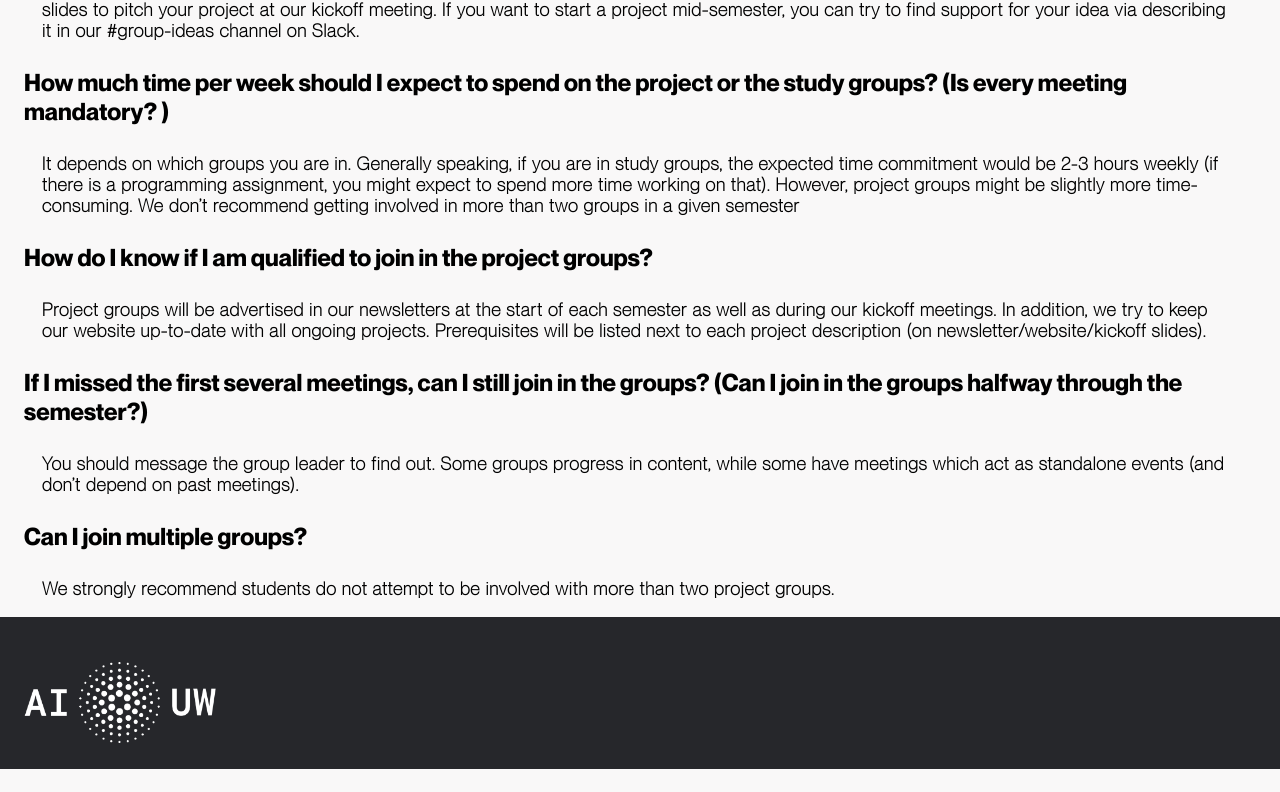
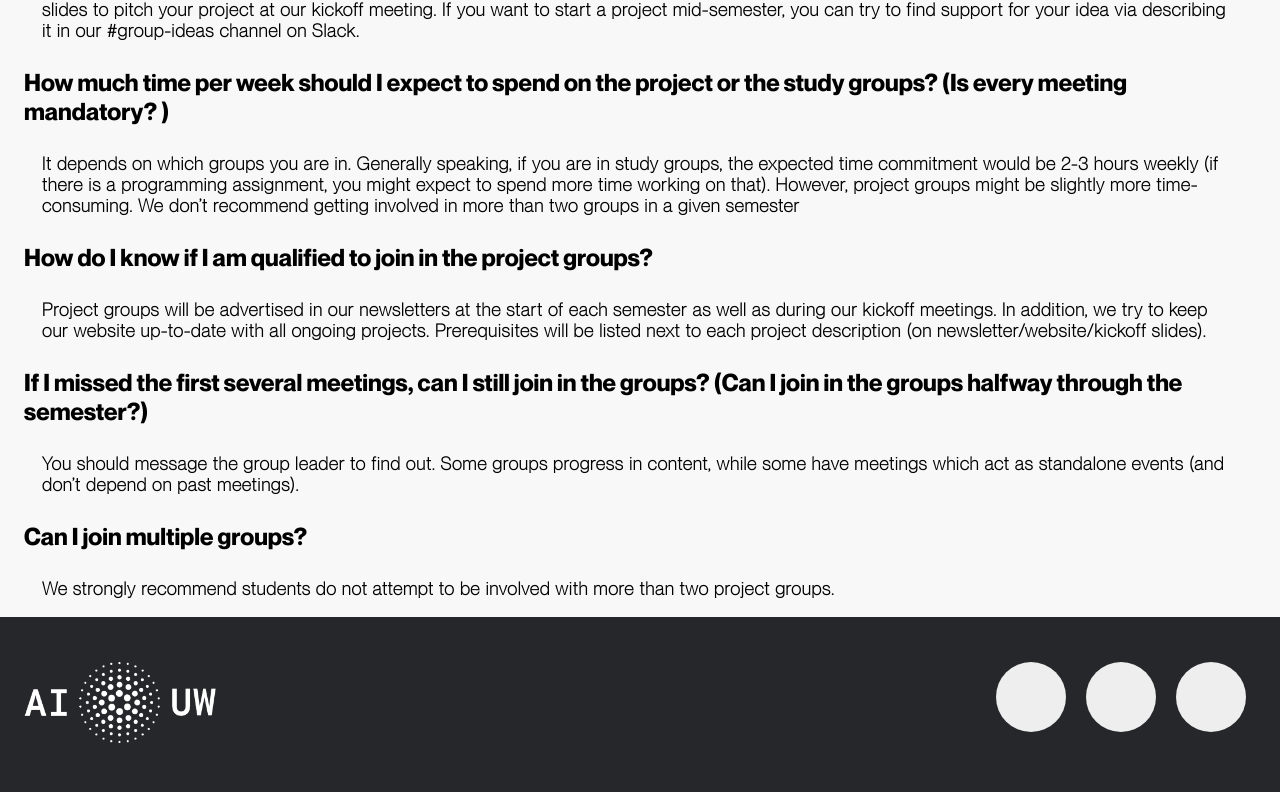
Before and after one commit to aiclubuwmadison/aiclubuwmadison.github.io, a React (Create React App) app: page /faq in a window 1280 px wide. Shown: the part 1239-2031 px from the top of the page. Before the commit the page ends 2008 px from the top, so only its background shows below. Built offline with nearby package versions, Linux system fonts and the light colour scheme.

Commit message:
Improved footer

```diff
--- a/src/components/About.js
+++ b/src/components/About.js
@@ -2,6 +2,7 @@ import React, { useEffect } from 'react';
 import { Container, Typography } from '@material-ui/core';
 import Header from './typographic/Header';
 import BodyText from './typographic/BodyText';
+import Subheader from './typographic/Subheader';
 
 let slideIndex;
 
@@ -37,8 +38,12 @@ const About = () => {
             <Header>
                 About Us
             </Header>
+            <Subheader> Who We Are</Subheader>
             <BodyText>
                 AI@UW is a student organization at the University of Wisconsin – Madison committed to educating and bringing together students of all backgrounds with an interest in Artificial Intelligence. Artificial intelligence, far from being science fiction, is a technology with the potential to transform the economy and improve our lives. AI@UW aims to build a community at UW around a common interest in Artificial Intelligence. Starting as half a dozen students in the Fall of 2017, we have since attracted over 350 students of all skill levels and backgrounds; from freshmen to grad students, any and all students are welcome to join. <br/><br/>
+            </BodyText>
+            <Subheader> What We Do</Subheader>
+            <BodyText>
                 AI@UW offers regular public events which are the perfect opportunity to learn more about AI or meet others with a shared interest in AI. For members who want to gain experience using machine learning tools or simply want to add to their project portfolios, we always have a number of exciting project groups which you can join. Past project groups have built tools to identify skin tumors using computer vision, predict the movement of the stock market using reinforcement learning, generate novel music using recurrent neural networks, and more! If you don’t have much programming experience or are unfamiliar with machine learning but want to learn more, several study groups meet regularly to discuss topics related to AI or work through MOOC’s together. Past study groups have worked through Andrew Ng’s Machine Learning course, discussed the relationship between neuroscience and AI, and read Sutton’s reinforcement learning textbook.
             </BodyText>
             <div class="slideshow-container">
--- a/src/components/Footer.js
+++ b/src/components/Footer.js
@@ -11,6 +11,12 @@ const Footer = () => {
                 src={`${process.env.PUBLIC_URL}/images/logo_full.png`}
                 width={192}
               />
+              <div style={{float: "right"}}>
+                <div class="social">&#62220;</div>
+                <div class="social">&#62217;</div>
+                <div class="social">&#62232;</div>
+              </div>
+
             </Container>
           </nav>
         </footer>
--- a/src/index.css
+++ b/src/index.css
@@ -109,15 +109,38 @@ code {
 /* #9a0400 */
 
 /* Footer */
+
+@import url('http://weloveiconfonts.com/api/?family=entypo');
+
 .site-footer
 {
   background-color:#26272b;
   padding:45px 0 20px;
   font-size:15px;
-  line-height:24px;
+  line-height:70px;
   color:#737373;
 }
 
+.social {
+  display: inline-block;
+  width: 70px;
+  height: 70px;
+  margin: 0 10px;
+  line-height: 70px;
+  font-family: Entypo;
+  font-size: 35px;
+  text-align: center;
+  color: #bbb;
+  border-radius: 50%;
+  background: #eee;
+  overflow: hidden;
+  transition: color .3s;
+}
+
+.social:hover {
+  color: #9a0400;
+  cursor: pointer;
+}
 /* Carousel */
 
 .slideshow-container {
```
